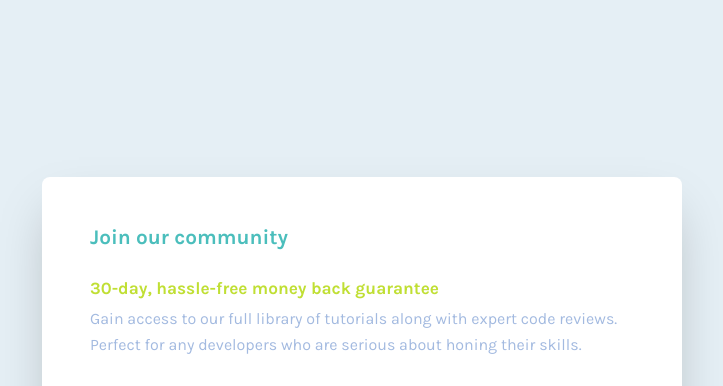
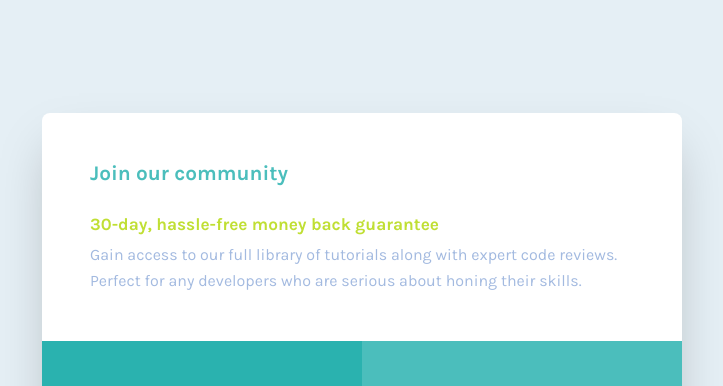
Before and after one commit to GFTF0906/single-price-grid-component, a plain HTML site: page index.html in a window 1280 px wide. Shown: the top 386 px of the page, without its empty margins (278-1001 px from the left). Drawn offline with Linux system fonts and the light colour scheme.

Commit message:
Fixed wrong image url and extra margin

```diff
--- a/assets/css/main.css
+++ b/assets/css/main.css
@@ -67,7 +67,7 @@ a:focus, a:active, a:hover {
   justify-content: center;
   align-items: center;
 
-  margin: 10rem 10rem 2rem;
+  margin: 2rem 10rem;
   width: 50%;
 }
 
```
